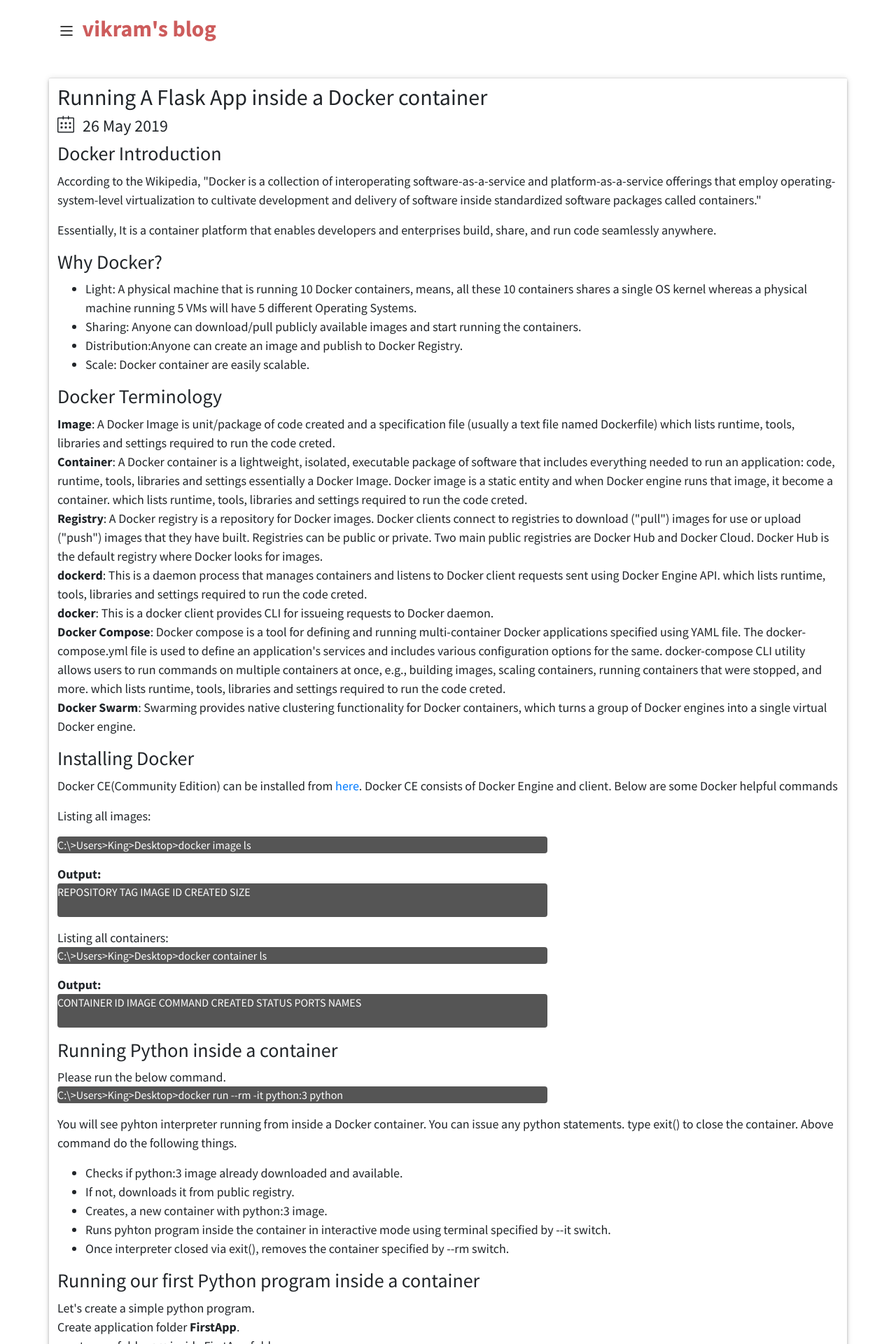
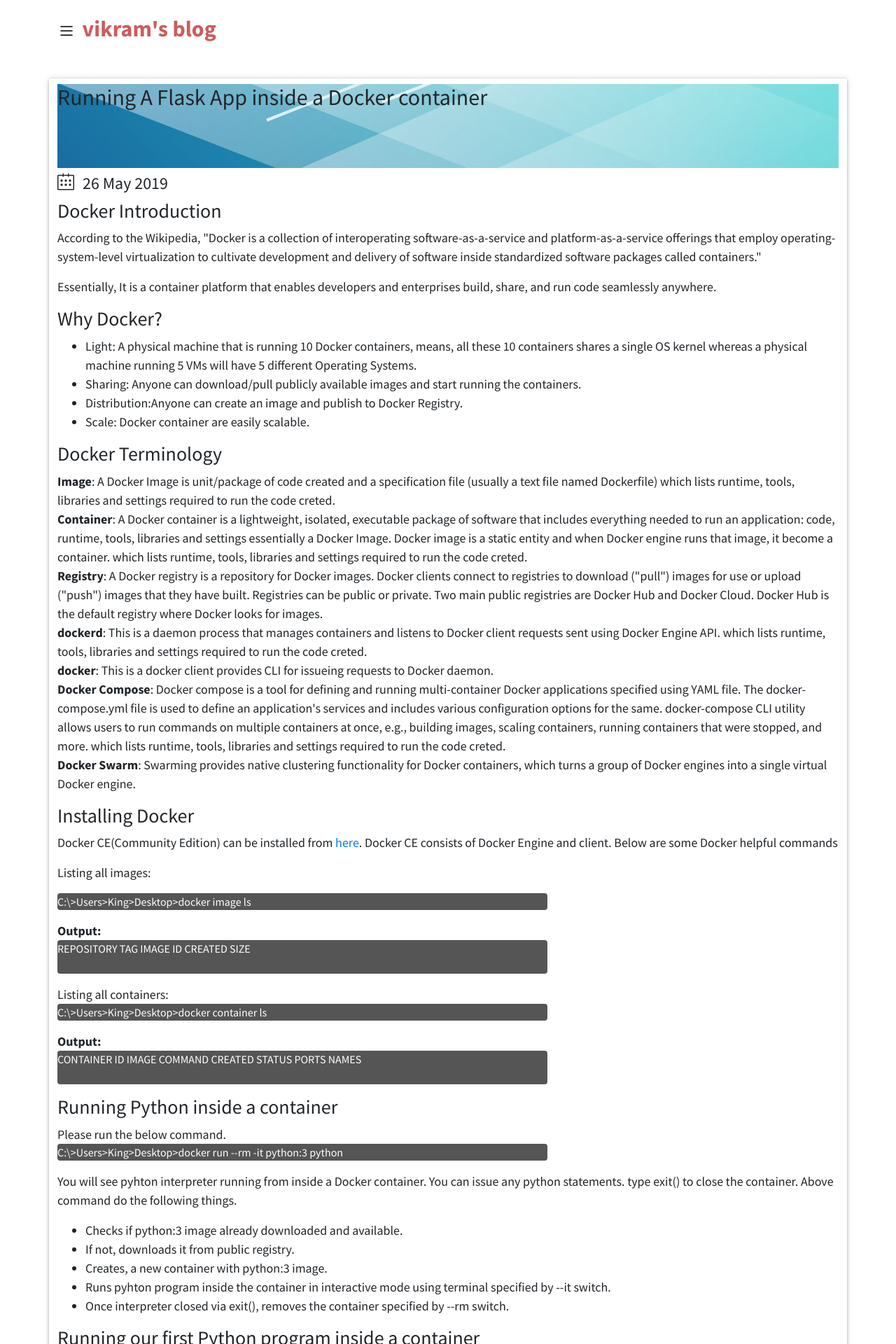
Before and after one commit to srirangamv/srirangamv.github.io, a Jekyll site: the page built from index.html, in a window 1280 px wide. Shown: the top 1920 px of the page at 70% size. Built offline with Jekyll 4.4.1, drawn with Linux system fonts in a browser that asks for light colours; nearby versions of some CDN libraries; the list of posts is cut into pages by our own code.

Commit message:
css change to latest post.

```diff
--- a/index.html
+++ b/index.html
@@ -6,7 +6,7 @@
 
 {% assign latestpost = site.posts.first %}
 
-<h2>{{ latestpost.title }}</h2>
+<h2 class="titlebg">{{ latestpost.title }}</h2>
 <h4><i class="icon-calendar">&nbsp;</i>{{ latestpost.date | date_to_string }}</h4>
 
 <div class="post">
```
